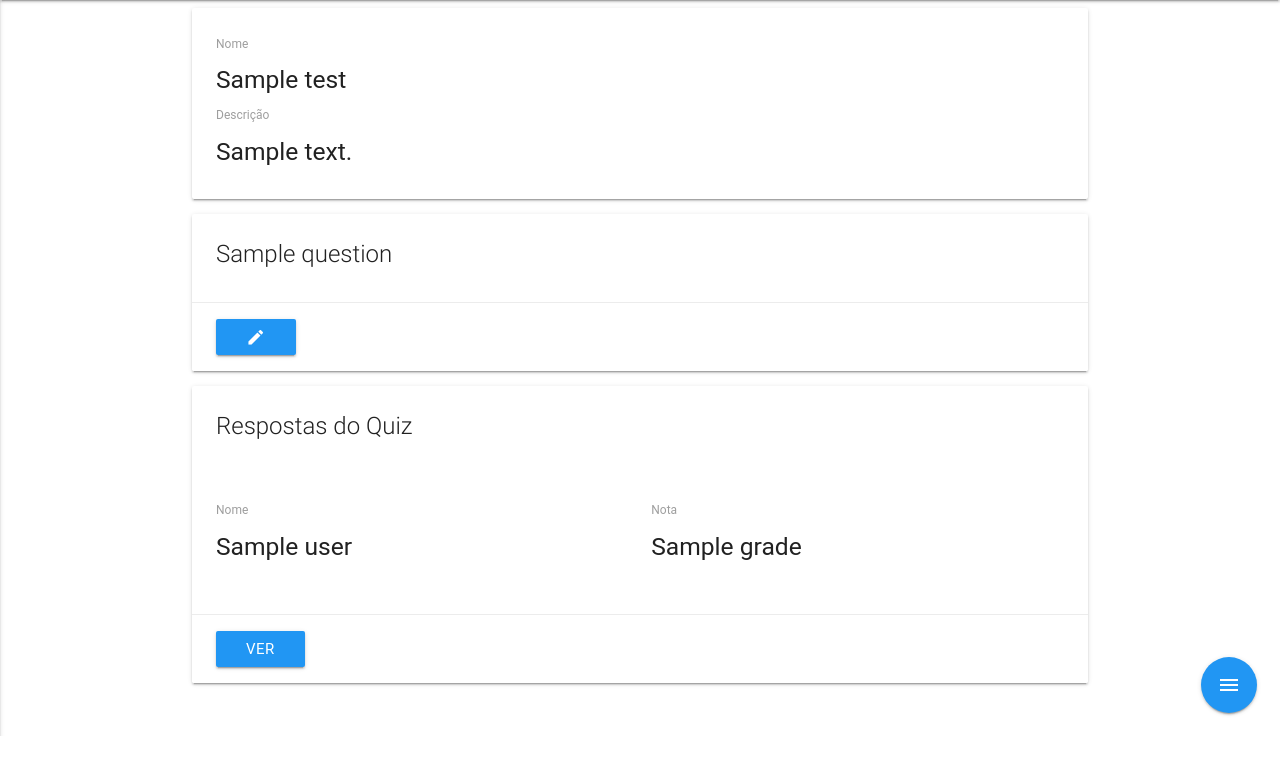
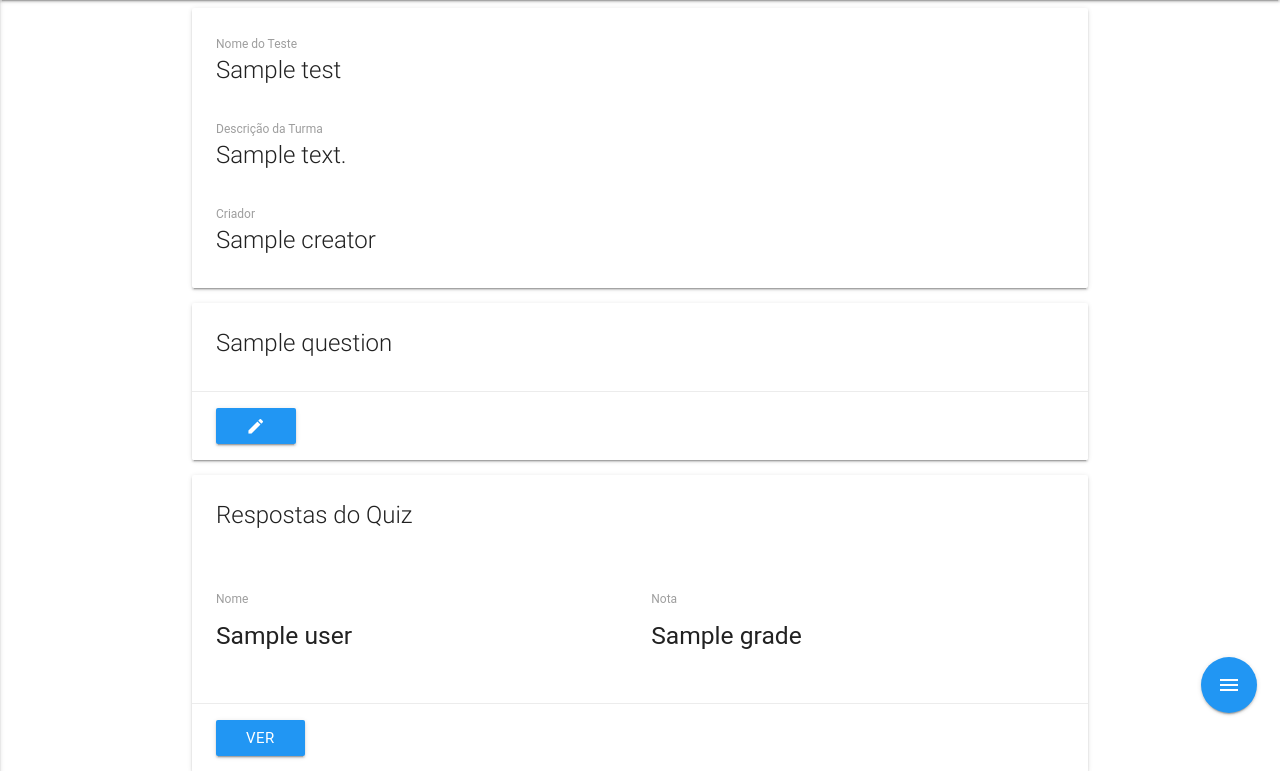
Before and after one commit to euodeionomedeusuario/classroom, a Flask app: template classroom/templates/quiz/tests/verify_test.html in a window 1280 px wide. Shown: the part 64-835 px from the top of the page. Before the commit the page ends 800 px from the top, so only its background shows below. Run offline with Flask 2, Linux system fonts and the light colour scheme; the template is opened without the code that fills it: most values are stand-ins (such as "Sample title", 1, 10 or a date in 2020); some libraries are stand-ins or nearby versions; some web fonts are replaced.

Commit message:
fixing test' description at verify_test.html

```diff
--- a/classroom/templates/quiz/answers/see.html
+++ b/classroom/templates/quiz/answers/see.html
@@ -26,7 +26,7 @@
               <input type="hidden" id="answer-id" value="{{ answer._id }}">
               <input type="hidden" id="test-id" value="{{ answer.test._id }}">
                 <label>Nome</label>
-                <h5>{{ answer.test.name }}</h5>
+                <span class="card-title">{{ answer.test.name }}</h5>
                 <label>Descrição</label>
                 <h5>{{ answer.test.description }}</h5>
             </div>
--- a/classroom/templates/quiz/answers/see_result.html
+++ b/classroom/templates/quiz/answers/see_result.html
@@ -27,7 +27,7 @@
               <div class="card-content">
                   <input type="hidden" id="answer-id" value="{{ answer._id }}">
                   <label>Nome</label>
-                  <h5>{{ answer.test.name }}</h5>
+                  <span class="card-title">{{ answer.test.name }}</span>
                   <label>Descrição</label>
                   <h5>{{ answer.test.description }}</h5>
               </div>
--- a/classroom/templates/quiz/tests/verify_test.html
+++ b/classroom/templates/quiz/tests/verify_test.html
@@ -24,10 +24,13 @@
         <div class="card">
             <div class="card-content">
               <input type="hidden" id="test-id" value="{{ test._id }}">
-                <label>Nome</label>
-                <h5 id="name">{{ test.name }}</h5>
-                <label>Descrição</label>
-                <h5 id="description">{{ test.description }}</h5>
+              <label>Nome do Teste</label><br>
+              <span class="card-title" id="name">{{ test.name }}</span><br>
+              <label>Descrição da Turma</label><br>
+              <span class="card-title">{{ test.description }}</span><br>
+              <label>Criador</label><br>
+              <span class="card-title">{{ test.creator.name }}</span>
+
             </div>
         </div>
 
```
